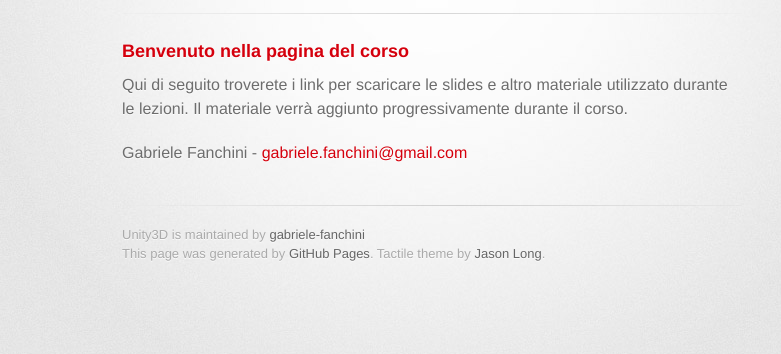
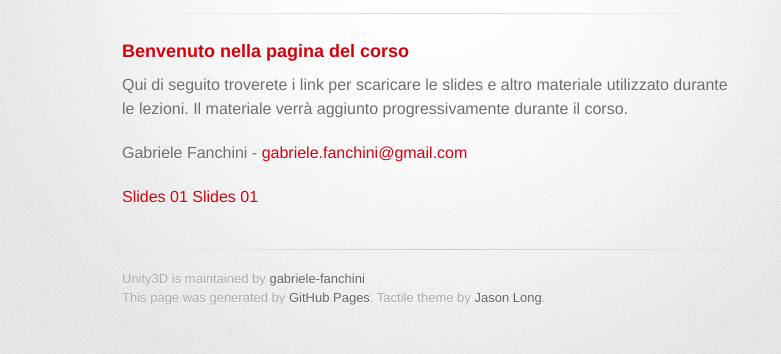
Before and after one commit to gabriele-fanchini/Unity3D_Course_2014, a plain HTML site: page index.html in a window 1280 px wide. Shown: the part 160-514 px from the top of the page, without its empty margins (208-989 px from the left). Drawn offline with Linux system fonts and the light colour scheme; a web font is replaced by a local one.

Commit message:
Update index.html

```diff
--- a/index.html
+++ b/index.html
@@ -38,6 +38,12 @@
 
 <p>Gabriele Fanchini -
 <a href="mailto:gabriele.fanchini@gmail.com">gabriele.fanchini@gmail.com</a></p>
+
+<a href="https://www.dropbox.com/s/clez9fk4z9jqrhj/Slide_01.pdf?dl=0">Slides 01</a>
+<a href="https://www.dropbox.com/s/afckrnh4klfqhf4/Slide_02.pdf?dl=0">Slides 01</a>
+
+
+
         </section>
 
         <footer>
```
